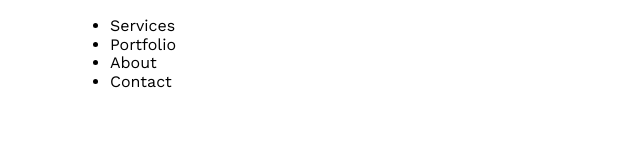
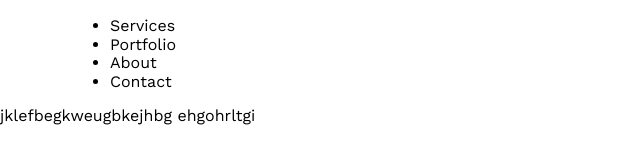
Before and after one commit to Al-homaidi/Template-1, a plain HTML site: page index.html in a window 1280 px wide. Shown: the part 123-286 px from the top of the page, without its empty margins (0-640 px from the left). Drawn offline with nearby package versions, Linux system fonts and the light colour scheme; a web font is replaced by a local one.

Commit message:
i edd now

```diff
--- a/index.html
+++ b/index.html
@@ -31,5 +31,6 @@
         </div>
       </div>
     </div>
+    <div class="pott">jklefbegkweugbkejhbg ehgohrltgi</div>
 </body>
 </html>
```
